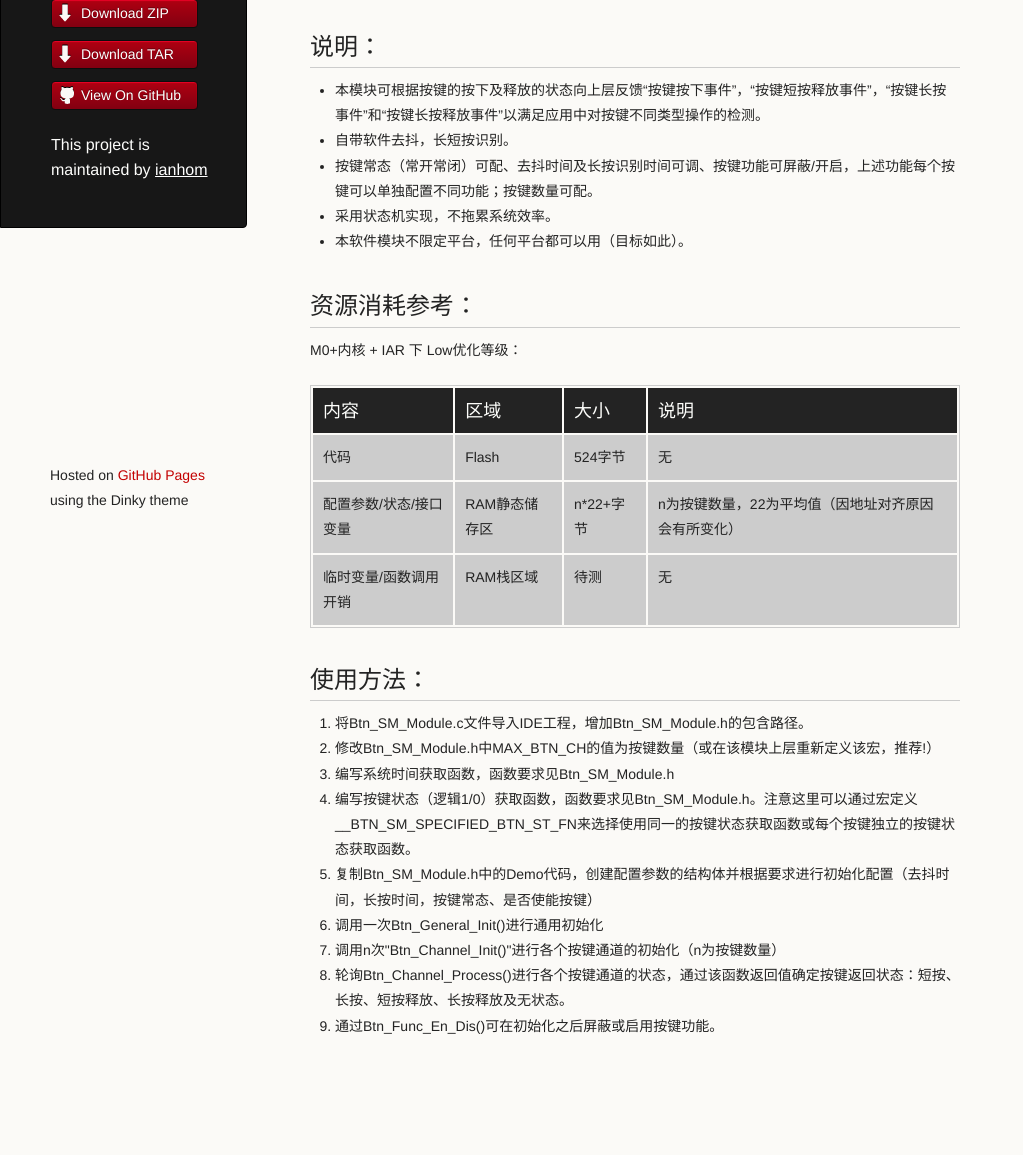
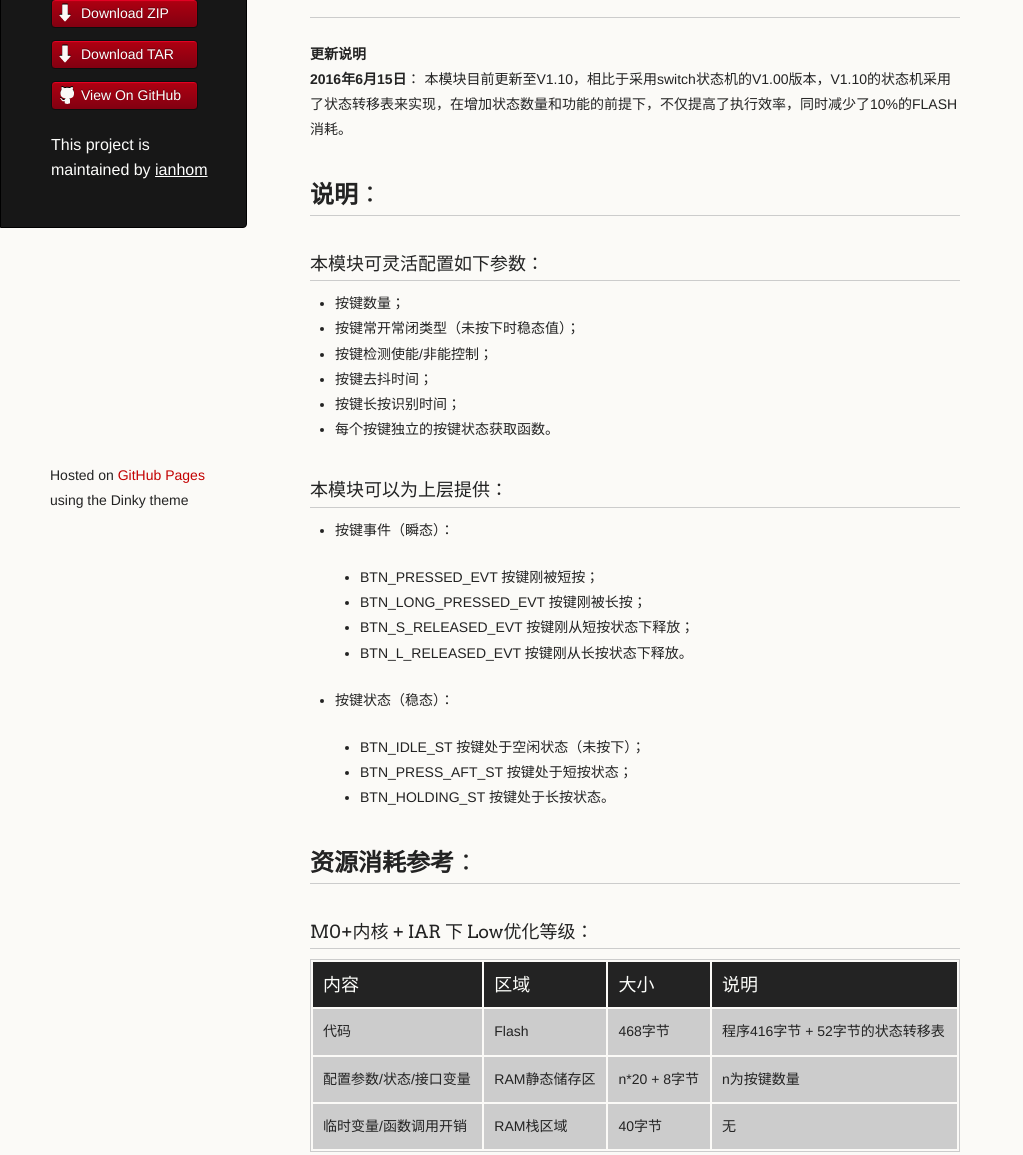
Before and after one commit to ianhom/Btn_State_Machine_Module, a plain HTML site: page index.html in a window 1280 px wide. Shown: the part 255-1410 px from the top of the page, without its empty margins (0-1023 px from the left). Before the commit the page ends 1366 px from the top, so only its background shows below. Drawn offline with Linux system fonts and the light colour scheme.

Commit message:
Create gh-pages branch via GitHub

```diff
--- a/index.html
+++ b/index.html
@@ -31,31 +31,65 @@
       </header>
       <section>
         <h1>
-<a id="btn_state_machine_module" class="anchor" href="#btn_state_machine_module" aria-hidden="true"><span aria-hidden="true" class="octicon octicon-link"></span></a>Btn_State_Machine_Module</h1>
+<a id="btn_state_machine_module" class="anchor" href="#btn_state_machine_module" aria-hidden="true"><span aria-hidden="true" class="octicon octicon-link"></span></a><strong>Btn_State_Machine_Module</strong>
+</h1>
 
 <h2>
-<a id="简介" class="anchor" href="#%E7%AE%80%E4%BB%8B" aria-hidden="true"><span aria-hidden="true" class="octicon octicon-link"></span></a>简介</h2>
+<a id="简介" class="anchor" href="#%E7%AE%80%E4%BB%8B" aria-hidden="true"><span aria-hidden="true" class="octicon octicon-link"></span></a><strong>简介</strong>:</h2>
 
 <p>一直在做代码模块化的工作，分享一个自己写的按键扫描模块，欢迎大家试用。<br>
-计划长期更新，本人能力有限，有错误之处欢迎指正交流，我将根据大家的反馈进行修改优化，提供更可靠的软件模块给大家。   </p>
+本模块计划长期更新，本人能力有限，有错误之处欢迎指正交流，我将根据大家的反馈进行修改优化，提供更可靠的软件模块给大家。   </p>
+
+<hr>
+
+<p><strong>更新说明</strong><br>
+<strong>2016年6月15日</strong>： 本模块目前更新至V1.10，相比于采用switch状态机的V1.00版本，V1.10的状态机采用了状态转移表来实现，在增加状态数量和功能的前提下，不仅提高了执行效率，同时减少了10%的FLASH消耗。</p>
 
 <h2>
-<a id="说明" class="anchor" href="#%E8%AF%B4%E6%98%8E" aria-hidden="true"><span aria-hidden="true" class="octicon octicon-link"></span></a>说明：</h2>
+<a id="说明" class="anchor" href="#%E8%AF%B4%E6%98%8E" aria-hidden="true"><span aria-hidden="true" class="octicon octicon-link"></span></a><strong>说明</strong>：</h2>
+
+<h3>
+<a id="本模块可灵活配置如下参数" class="anchor" href="#%E6%9C%AC%E6%A8%A1%E5%9D%97%E5%8F%AF%E7%81%B5%E6%B4%BB%E9%85%8D%E7%BD%AE%E5%A6%82%E4%B8%8B%E5%8F%82%E6%95%B0" aria-hidden="true"><span aria-hidden="true" class="octicon octicon-link"></span></a>本模块可灵活配置如下参数：</h3>
 
 <ul>
-<li>本模块可根据按键的按下及释放的状态向上层反馈“按键按下事件”，“按键短按释放事件”，“按键长按事件”和“按键长按释放事件”以满足应用中对按键不同类型操作的检测。<br>
+<li>按键数量；</li>
+<li>按键常开常闭类型（未按下时稳态值）；</li>
+<li>按键检测使能/非能控制；</li>
+<li>按键去抖时间；</li>
+<li>按键长按识别时间；</li>
+<li>每个按键独立的按键状态获取函数。</li>
+</ul>
+
+<h3>
+<a id="本模块可以为上层提供" class="anchor" href="#%E6%9C%AC%E6%A8%A1%E5%9D%97%E5%8F%AF%E4%BB%A5%E4%B8%BA%E4%B8%8A%E5%B1%82%E6%8F%90%E4%BE%9B" aria-hidden="true"><span aria-hidden="true" class="octicon octicon-link"></span></a>本模块可以为上层提供：</h3>
+
+<ul>
+<li>
+<p>按键事件（瞬态）：</p>
+
+<ul>
+<li>BTN_PRESSED_EVT        按键刚被短按；</li>
+<li>BTN_LONG_PRESSED_EVT   按键刚被长按；</li>
+<li>BTN_S_RELEASED_EVT     按键刚从短按状态下释放；</li>
+<li>BTN_L_RELEASED_EVT     按键刚从长按状态下释放。</li>
+</ul>
 </li>
-<li>自带软件去抖，长短按识别。<br>
+<li>
+<p>按键状态（稳态）：</p>
+
+<ul>
+<li>BTN_IDLE_ST            按键处于空闲状态（未按下）；</li>
+<li>BTN_PRESS_AFT_ST       按键处于短按状态；</li>
+<li>BTN_HOLDING_ST         按键处于长按状态。</li>
+</ul>
 </li>
-<li>按键常态（常开常闭）可配、去抖时间及长按识别时间可调、按键功能可屏蔽/开启，上述功能每个按键可以单独配置不同功能；按键数量可配。</li>
-<li>采用状态机实现，不拖累系统效率。</li>
-<li>本软件模块不限定平台，任何平台都可以用（目标如此）。</li>
 </ul>
 
 <h2>
-<a id="资源消耗参考" class="anchor" href="#%E8%B5%84%E6%BA%90%E6%B6%88%E8%80%97%E5%8F%82%E8%80%83" aria-hidden="true"><span aria-hidden="true" class="octicon octicon-link"></span></a>资源消耗参考：</h2>
+<a id="资源消耗参考" class="anchor" href="#%E8%B5%84%E6%BA%90%E6%B6%88%E8%80%97%E5%8F%82%E8%80%83" aria-hidden="true"><span aria-hidden="true" class="octicon octicon-link"></span></a><strong>资源消耗参考</strong>：</h2>
 
-<p>M0+内核 + IAR 下 Low优化等级：  </p>
+<h3>
+<a id="m0内核--iar-下-low优化等级" class="anchor" href="#m0%E5%86%85%E6%A0%B8--iar-%E4%B8%8B-low%E4%BC%98%E5%8C%96%E7%AD%89%E7%BA%A7" aria-hidden="true"><span aria-hidden="true" class="octicon octicon-link"></span></a>M0+内核 + IAR 下 Low优化等级：</h3>
 
 <table>
 <thead>
@@ -70,36 +104,34 @@
 <tr>
 <td>代码</td>
 <td>Flash</td>
-<td>524字节</td>
-<td>无</td>
+<td>468字节</td>
+<td>程序416字节 + 52字节的状态转移表</td>
 </tr>
 <tr>
 <td>配置参数/状态/接口变量</td>
 <td>RAM静态储存区</td>
-<td>n*22+字节</td>
-<td>n为按键数量，22为平均值（因地址对齐原因会有所变化）</td>
+<td>n*20 + 8字节</td>
+<td>n为按键数量</td>
 </tr>
 <tr>
 <td>临时变量/函数调用开销</td>
 <td>RAM栈区域</td>
-<td>待测</td>
+<td>40字节</td>
 <td>无</td>
 </tr>
 </tbody>
 </table>
 
 <h2>
-<a id="使用方法" class="anchor" href="#%E4%BD%BF%E7%94%A8%E6%96%B9%E6%B3%95" aria-hidden="true"><span aria-hidden="true" class="octicon octicon-link"></span></a>使用方法：</h2>
+<a id="使用方法" class="anchor" href="#%E4%BD%BF%E7%94%A8%E6%96%B9%E6%B3%95" aria-hidden="true"><span aria-hidden="true" class="octicon octicon-link"></span></a><strong>使用方法</strong>：</h2>
 
 <ol>
-<li>将Btn_SM_Module.c文件导入IDE工程，增加Btn_SM_Module.h的包含路径。</li>
-<li>修改Btn_SM_Module.h中MAX_BTN_CH的值为按键数量（或在该模块上层重新定义该宏，推荐!）</li>
-<li>编写系统时间获取函数，函数要求见Btn_SM_Module.h</li>
-<li>编写按键状态（逻辑1/0）获取函数，函数要求见Btn_SM_Module.h。注意这里可以通过宏定义__BTN_SM_SPECIFIED_BTN_ST_FN来选择使用同一的按键状态获取函数或每个按键独立的按键状态获取函数。</li>
-<li>复制Btn_SM_Module.h中的Demo代码，创建配置参数的结构体并根据要求进行初始化配置（去抖时间，长按时间，按键常态、是否使能按键）</li>
-<li>调用一次Btn_General_Init()进行通用初始化</li>
-<li>调用n次"Btn_Channel_Init()"进行各个按键通道的初始化（n为按键数量）</li>
-<li>轮询Btn_Channel_Process()进行各个按键通道的状态，通过该函数返回值确定按键返回状态：短按、长按、短按释放、长按释放及无状态。</li>
+<li>将Btn_SM_Module.c文件导入IDE工程，增加Btn_SM_Module.h和Btn_SM_Config.h的包含路径。</li>
+<li>修改Btn_SM_Config.h中MAX_BTN_CH的值为按键数量, 如需要为每个按键定义独立的“按键状态获取函数”，可在Btn_SM_Config.h定义 __BTN_SM_SPECIFIED_BTN_ST_FN</li>
+<li>编写系统时间获取函数，要求反馈系统ms时钟，类型为 uint16 (*)();</li>
+<li>编写按键状态获取函数，要求根据输入参数通道号反馈对应按键状态（逻辑1/0），类型为 uint8 (*)(uint8 u8Ch)。</li>
+<li>参考Btn_SM_Demo.c的代码，若需快速配置，可调用Btn_SM_Easy_Init()函数初始化模块；或参考Btn_SM_Easy_Init()函数，创建配置参数结构体实体并根据需求进行初始化配置（按键编号、去抖时间，长按时间，按键常态、是否使能按键、按键状态获取函数）和进行初始化工作。</li>
+<li>轮询Btn_Channel_Process()进行各个按键通道的状态，通过该函数输出参数确定按键返回事件及状态。</li>
 <li>通过Btn_Func_En_Dis()可在初始化之后屏蔽或启用按键功能。</li>
 </ol>
       </section>
```
Also changed, not shown: params.json (+1 -1 lines).
